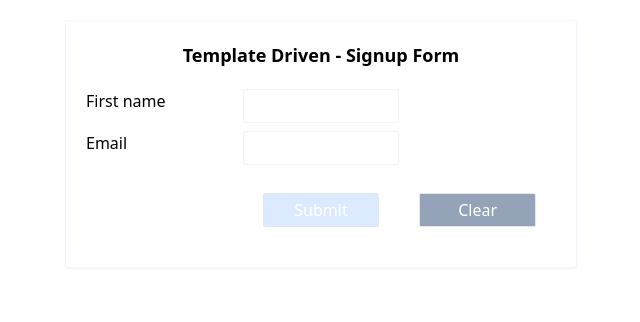
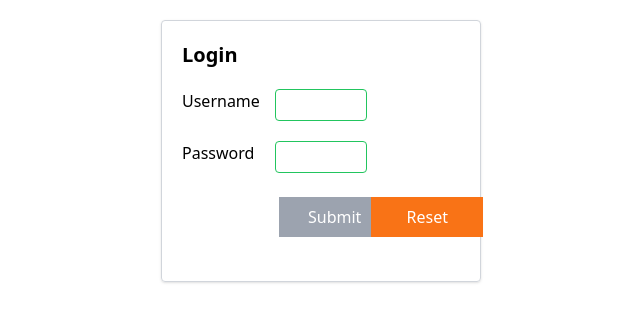
Before and after one commit to buddhika85/Mastering_Angular_Udemy, an Angular app: page / in a window 1280 px wide. Shown: the top 322 px of the page, without its empty margins (319-959 px from the left). Built offline with nearby package versions, Linux system fonts and the light colour scheme.

Commit message:
practise reactive forms

```diff
--- /dev/null
+++ b/src/app/angular-calculator/angular-calculator.component.html
@@ -0,0 +1,5 @@
+<div
+  class="flex felx-col w-1/5 m-5 p-2 border rounded border-black shadow bg-green-700 mx-auto"
+>
+  <h3 class="mx-auto text-white">Angular Calculator</h3>
+</div>
--- a/src/app/app.component.html
+++ b/src/app/app.component.html
@@ -1,9 +1,11 @@
 <!-- <h1 class="text-3xl font-bold underline">Hello Tailwind!</h1> -->
 
-<app-template-driven-form />
+<!-- <app-template-driven-form /> -->
 
 <!-- <app-parent /> -->
 
 <!-- <p appHighlight></p>
 
 <p appUnderline></p> -->
+
+<app-reactive-typed-form />
--- /dev/null
+++ b/src/app/reactive-typed-form/reactive-typed-form.component.html
@@ -0,0 +1,46 @@
+<div class="main-div">
+  <div class="content-div">
+    <h3 class="heading">Login</h3>
+    <form [formGroup]="formGroup" (ngSubmit)="onSubmit()">
+      <div class="form-div">
+        <label>Username</label>
+        <input
+          type="text"
+          class="input-box"
+          formControlName="username"
+          [class.input-box-error]="username?.touched && username?.invalid"
+        />
+        <div class="error-div">
+          @if ((username?.dirty || username?.touched) && username?.invalid) {
+          @if (username?.errors?.['required']) {
+          <span>Required</span>
+          } @if (username?.errors?.['minlength']) {
+          <span>Min length of 2 expected</span>
+          } }
+        </div>
+
+        <label>Password</label>
+        <input
+          type="password"
+          class="input-box"
+          formControlName="password"
+          [class.input-box-error]="password?.touched && password?.invalid"
+        />
+        <div class="error-div">
+          @if((password?.dirty || password?.touched) && password?.invalid) { @if
+          (password?.errors?.['required']) {
+          <span>Required</span>
+          } @if (password?.errors?.['minlength']) {
+          <span>Min length of 5 expected</span>
+          } }
+        </div>
+
+        <div></div>
+        <button type="submit" class="submit-btn" [disabled]="formGroup.invalid">
+          Submit
+        </button>
+        <button type="reset" class="reset-btn">Reset</button>
+      </div>
+    </form>
+  </div>
+</div>
--- /dev/null
+++ b/src/app/reactive-typed-form/reactive-typed-form.component.scss
@@ -0,0 +1,35 @@
+.main-div {
+  @apply flex flex-col;
+}
+
+.content-div {
+  @apply w-1/4 mx-auto m-5 p-5 border rounded shadow border-gray-300;
+}
+
+.heading {
+  @apply text-xl font-semibold mx-auto;
+}
+
+.form-div {
+  @apply grid grid-cols-3 py-5;
+}
+
+.input-box {
+  @apply border rounded border-green-500 w-full h-8 px-2 mb-5;
+}
+
+.input-box-error {
+  @apply border rounded border-red-500 w-full h-8 px-2 mb-5;
+}
+
+.error-div {
+  @apply px-5 text-sm text-red-600 font-semibold;
+}
+
+.submit-btn {
+  @apply w-28 text-white bg-blue-500 hover:bg-blue-600 pointer-events-auto p-2 m-1 disabled:bg-gray-400;
+}
+
+.reset-btn {
+  @apply w-28 text-white bg-orange-500 hover:bg-orange-600 pointer-events-auto p-2 m-1;
+}
--- /dev/null
+++ b/src/app/reactive-typed-form/reactive-typed-form.component.ts
@@ -0,0 +1,57 @@
+import { Component, inject, OnInit } from '@angular/core';
+import {
+  FormBuilder,
+  FormControl,
+  FormGroup,
+  ReactiveFormsModule,
+  Validators,
+} from '@angular/forms';
+
+@Component({
+  selector: 'app-reactive-typed-form',
+  standalone: true,
+  imports: [ReactiveFormsModule],
+  templateUrl: './reactive-typed-form.component.html',
+  styleUrl: './reactive-typed-form.component.scss',
+})
+export class ReactiveTypedFormComponent implements OnInit {
+  private userLoginForm: UserLoginForm = { username: '', password: '' };
+
+  private fb: FormBuilder = inject(FormBuilder);
+  formGroup!: FormGroup;
+
+  ngOnInit(): void {
+    this.formGroup = this.fb.group({
+      username: new FormControl<string>(this.userLoginForm.password, [
+        Validators.required,
+        Validators.minLength(2),
+      ]),
+      password: new FormControl<String>(this.userLoginForm.password, [
+        Validators.required,
+        Validators.minLength(5),
+      ]),
+    });
+  }
+
+  get username() {
+    return this.formGroup.get('username');
+  }
+
+  get password() {
+    return this.formGroup.get('password');
+  }
+
+  onSubmit() {
+    if (this.formGroup.valid) {
+      console.log(this.formGroup.value);
+      return;
+    }
+
+    console.log(`Please check errors`);
+  }
+}
+
+export interface UserLoginForm {
+  username: string;
+  password: string;
+}
```
Also changed, not shown: src/app/angular-calculator/angular-calculator.component.ts (added, +12 -0 lines), src/app/app.component.ts (+2 -5 lines), src/app/angular-calculator/angular-calculator.component.scss (added).
